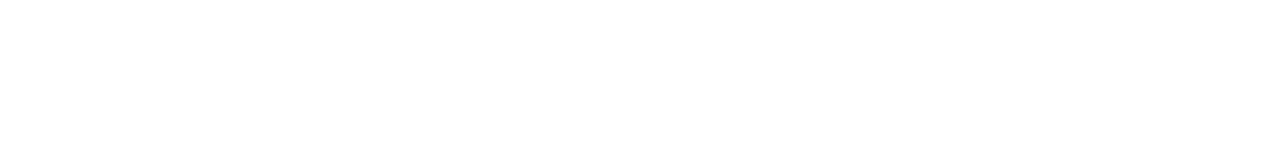
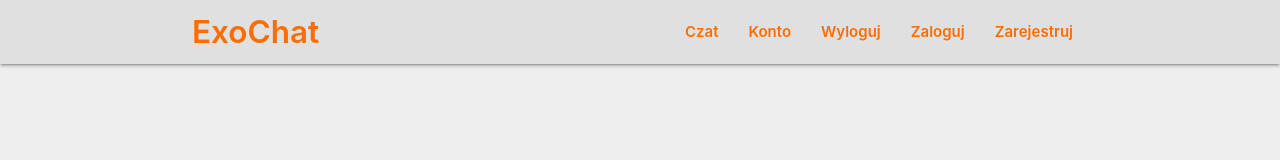
Before and after one commit to exodus156/ExoChat, a website built with webpack: page dist/index.html in a window 1280 px wide. Built offline with nearby package versions, Linux system fonts and the light colour scheme.

Commit message:
Updated ui navbar

```diff
--- a/src/index.js
+++ b/src/index.js
@@ -0,0 +1,5 @@
+/* Materialize initials code */
+document.addEventListener('DOMContentLoaded', () => {
+    let elems = document.querySelectorAll('.sidenav');
+    let instances = M.Sidenav.init(elems, {});
+  });
```
Also changed, not shown: dist/assets/bundle.js, dist/assets/styles.css, dist/index.html.
